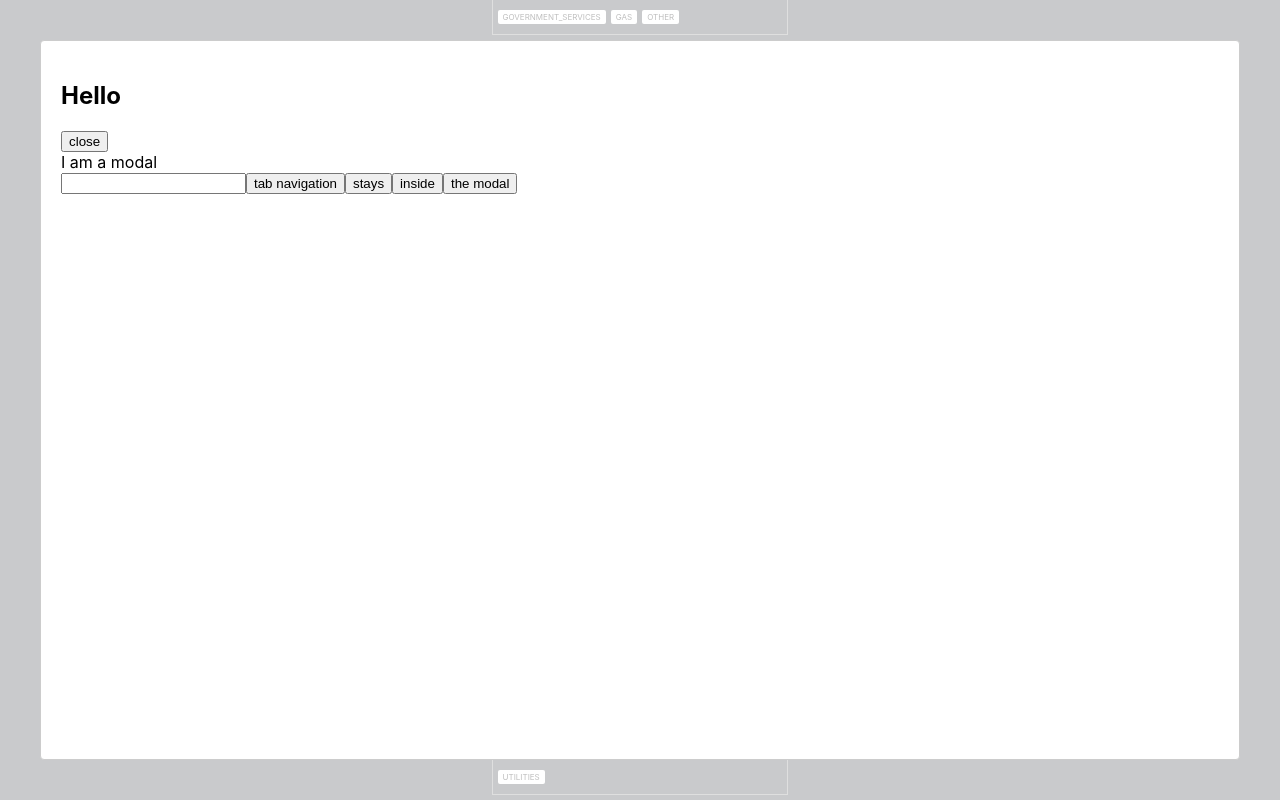
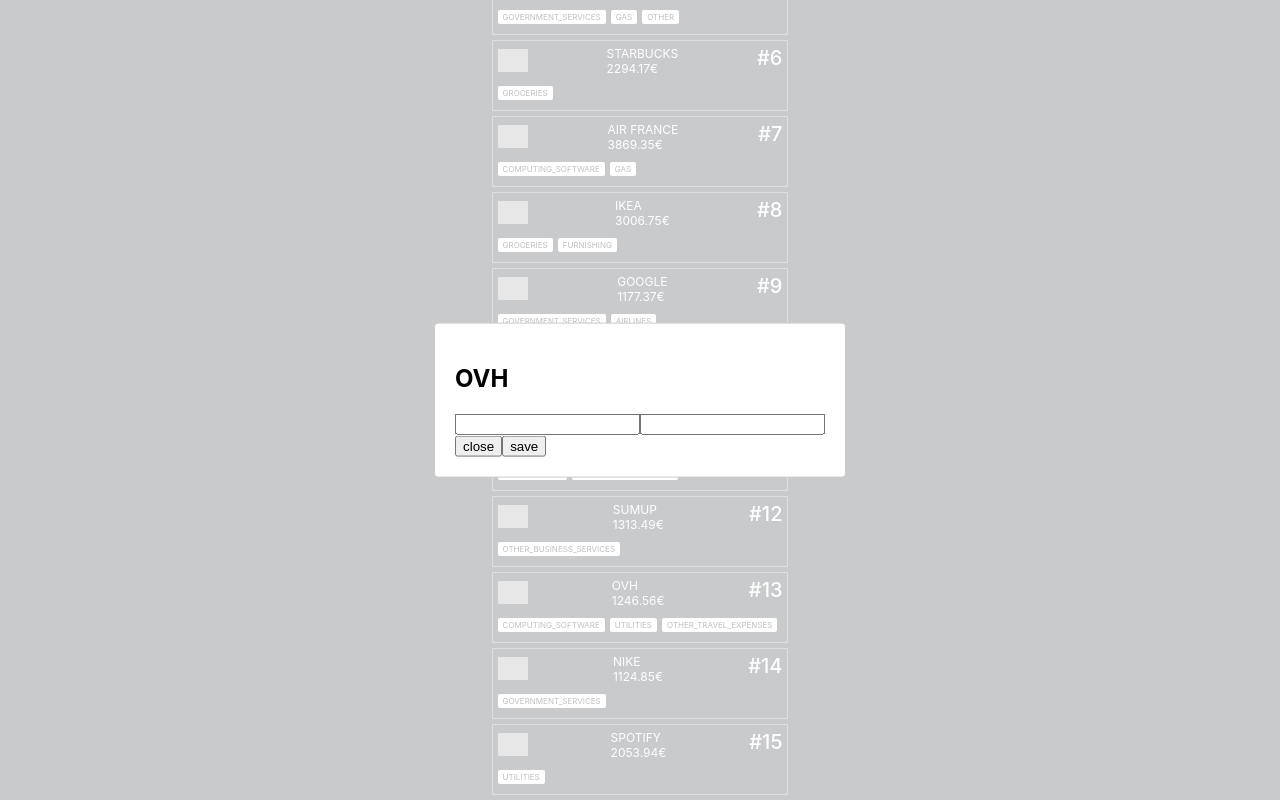
Before and after one commit to corneadoug/study-react-suppliers, a React (Create React App) app: page / in a window 1280 px wide. Both pictures are taken after a click on the element 640 px from the left and 1064 px from the top of the page. Shown: the part 457-1257 px from the top of the page. Built offline with nearby package versions, Linux system fonts and the light colour scheme; grey boxes are pictures that could not be loaded.

Commit message:
Separate modal content to his own component and plug new store

```diff
--- a/src/App.js
+++ b/src/App.js
@@ -2,8 +2,10 @@ import React from 'react';
 import { connect } from 'react-redux';
 import { fetchSuppliers } from './actions/suppliersActions';
 import SupplierRenderer from './components/SupplierRenderer';
+import ModalContent from './components/ModalContent';
 import './App.css';
 import Modal from 'react-modal';
+import customStyles from './assets/modalStyle';
 
 Modal.setAppElement('#root');
 
@@ -25,8 +27,7 @@ class App extends React.Component {
   }
 
   openModal = (supplier) => {
-    console.log('openModalll');
-    this.setState({modalIsOpen: true});
+    this.setState({modalIsOpen: true, selectedSupplier: supplier});
   }
 
   render() {
@@ -36,24 +37,15 @@ class App extends React.Component {
           <h2>Suppliers Ranking</h2>
           <div className="suppliersRankList">
             {this.props.suppliers.map((supplier, index) => (
-              <SupplierRenderer onClick={this.openModal} supplier={supplier} rank={index + 1} key={supplier.key} />
+              <SupplierRenderer onClick={() => this.openModal(supplier)} supplier={supplier} rank={index + 1} key={supplier.key} />
             ))}
           </div>
           <Modal
             isOpen={this.state.modalIsOpen}
             onRequestClose={this.closeModal}
-            contentLabel="Example Modal"
+            style={customStyles}
           >
-            <h2 ref={subtitle => this.subtitle = subtitle}>Hello</h2>
-            <button onClick={this.closeModal}>close</button>
-            <div>I am a modal</div>
-            <form>
-              <input />
-              <button>tab navigation</button>
-              <button>stays</button>
-              <button>inside</button>
-              <button>the modal</button>
-            </form>
+            <ModalContent supplier={this.state.selectedSupplier} closeModal={this.closeModal} />
           </Modal>
         </header>
       </div>
--- /dev/null
+++ b/src/actions/bankDataActions.js
@@ -0,0 +1,11 @@
+export const SAVE_BANK_DATA = 'bankdata:saveBankData';
+
+export function saveBankData(key, infos) {
+    return {
+        type: SAVE_BANK_DATA,
+        payload: {
+            key,
+            infos
+        }
+    }
+}
--- /dev/null
+++ b/src/assets/modalStyle.js
@@ -0,0 +1,12 @@
+const customStyles = {
+    content : {
+      top                   : '50%',
+      left                  : '50%',
+      right                 : 'auto',
+      bottom                : 'auto',
+      marginRight           : '-50%',
+      transform             : 'translate(-50%, -50%)'
+    }
+};
+
+export default customStyles;
--- /dev/null
+++ b/src/components/ModalContent.js
@@ -0,0 +1,30 @@
+import React from 'react';
+import { connect } from 'react-redux';
+import { saveBankData } from '../actions/bankDataActions';
+import './ModalContent.css';
+
+class ModalContent extends React.Component {
+  render() {
+    return (
+        <div>
+            <h2>{this.props.supplier ? (this.props.supplier.name) : ('')}</h2>
+            <form>
+                <input />
+                <input />
+            </form>
+            <button onClick={this.props.closeModal}>close</button>
+            <button onClick={this.props.closeModal}>save</button>
+        </div>
+    );
+  }
+}
+
+const mapStateToProps = state => ({
+    bankdata: state.bankdata
+});
+
+const mapActionsToProps = {
+    onSaveBankData: saveBankData
+};
+
+export default connect(mapStateToProps, mapActionsToProps)(ModalContent);
```
Also changed, not shown: src/reducers/bankDataReducers.js (added, +16 -0 lines), src/components/ModalContent.css (added).
